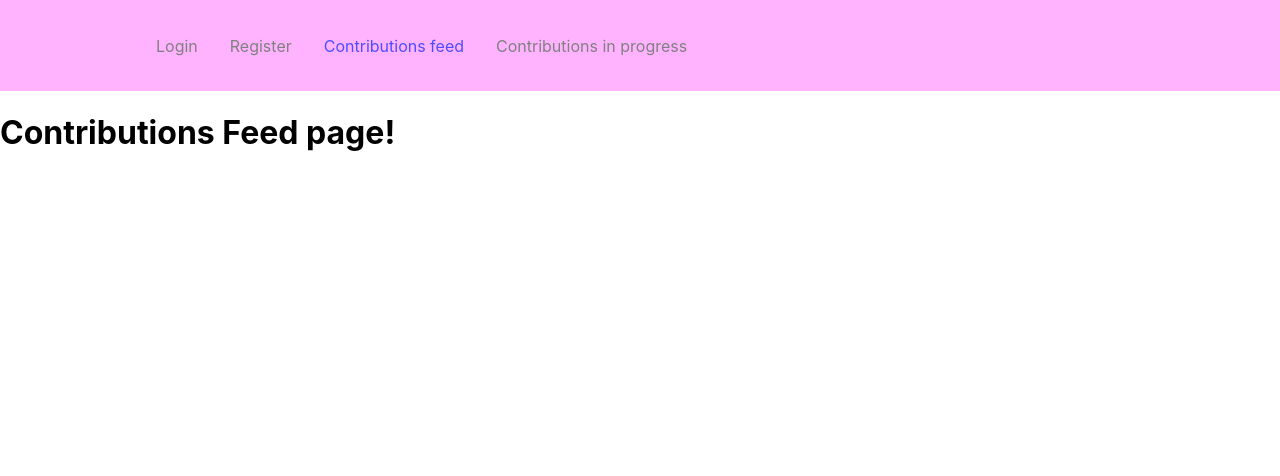
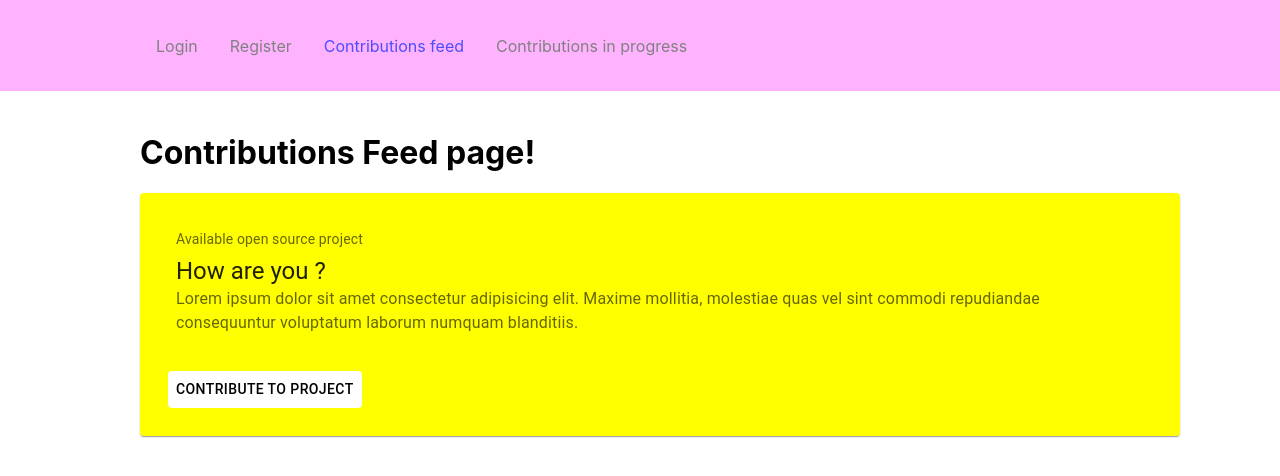
Before and after one commit to ahn-nath/ContributeToEquity, a React (Create React App) app in the folder frontend/: page /blogs in a window 1280 px wide. Shown: the top 476 px of the page. Built offline with nearby package versions, Linux system fonts and the light colour scheme.

Commit message:
feat: Create UI for the available open source projects feed
Added base component to list each element.

```diff
--- a/frontend/package.json
+++ b/frontend/package.json
@@ -3,6 +3,10 @@
   "version": "0.1.0",
   "private": true,
   "dependencies": {
+    "@emotion/react": "^11.10.4",
+    "@emotion/styled": "^11.10.4",
+    "@mui/icons-material": "^5.10.6",
+    "@mui/material": "^5.10.6",
     "@testing-library/jest-dom": "^5.16.5",
     "@testing-library/react": "^13.4.0",
     "@testing-library/user-event": "^13.5.0",
--- a/frontend/src/pages/contributions_feed.js
+++ b/frontend/src/pages/contributions_feed.js
@@ -1,8 +1,54 @@
 import React from 'react';
+import Card from '@mui/material/Card'
+import CardContent from '@mui/material/CardContent'
+import Typography from '@mui/material/Typography'
+import Button from '@mui/material/Button'
+import CardActions from '@mui/material/CardActions'
+
 
 const ContributionsFeed = () => {
   return (
-    <h1>Contributions Feed page!</h1>
+
+    <div style={{padding: 20, margin: "auto", maxWidth: "1000px"}}>
+      <h1>Contributions Feed page!</h1>
+      <Card
+        style={{
+          width: 400,
+          backgroundColor: "yellow",
+          minWidth: "1000px",
+          padding: 20
+        }}
+      >
+        <CardContent>
+          <Typography style={{ fontSize: 14 }} color="textSecondary" gutterBottom>
+            Available open source project
+          </Typography>
+
+          <Typography variant="h5" component="h2">
+            How are you ?
+          </Typography>
+
+          <Typography
+            style={{
+              marginBottom: 12,
+            }}
+            color="textSecondary"
+          >
+            Lorem ipsum dolor sit amet consectetur adipisicing elit. Maxime mollitia,
+            molestiae quas vel sint commodi repudiandae consequuntur voluptatum laborum
+            numquam blanditiis.
+          </Typography>
+
+
+        </CardContent>
+
+        <CardActions style={{textAlign: "right"}}>
+          <Button size="medium" style={{backgroundColor: "white", color: "black" }}>Contribute to project</Button>
+        </CardActions>
+
+      </Card>
+    </div>
+
   );
 };
 
```
Also changed, not shown: 1 other file (tests, documents, lock files or other folders).
